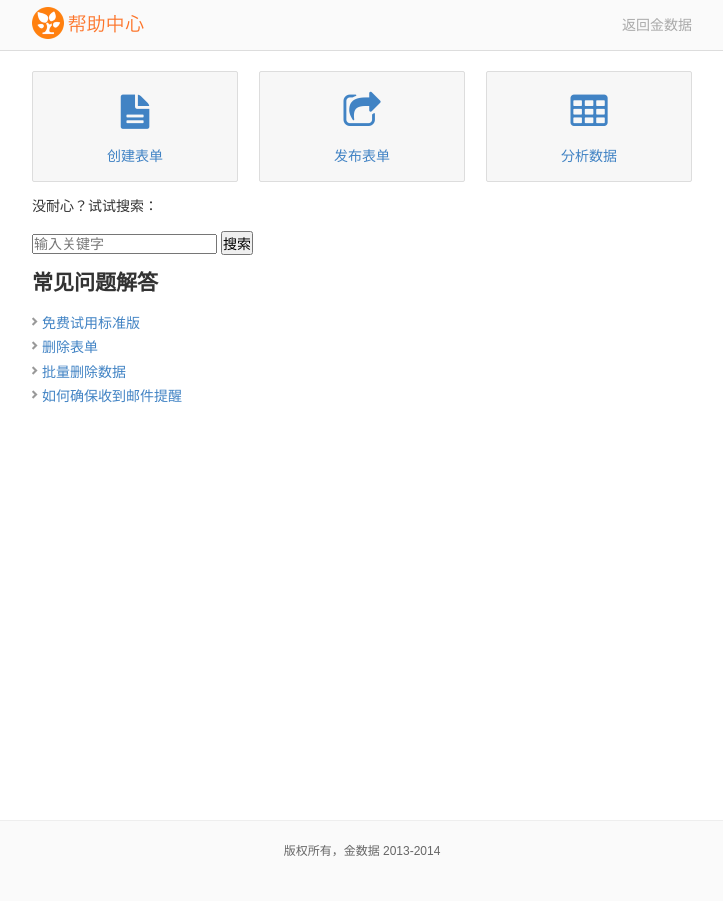
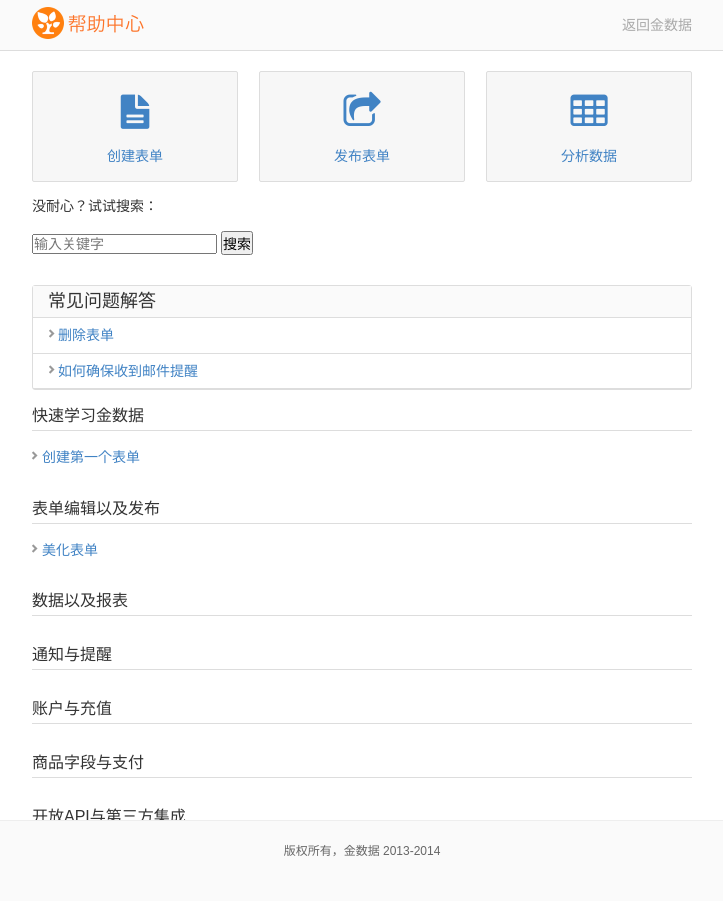
Before and after one commit to jinshuju/help.jinshuju.net, a Jekyll site: the page built from index.html, in a window 1280 px wide. Shown: the whole page, without its empty margins (278-1001 px from the left). Built offline with Jekyll 4.4.1, drawn with Linux system fonts in a browser that asks for light colours; Markdown is read by kramdown in place of the engine named in the settings.

Commit message:
add categories

```diff
--- /dev/null
+++ b/_posts/2014-1-1-create-form.md
@@ -0,0 +1,14 @@
+---
+layout: post
+title:  "创建第一个表单"
+date:   2014-04-19 10:06:17
+category: "quickstart"
+---
+
+在收到垃圾数据时，一条一条删除非常耗费时间。对于不合格的数据，您只需要批量删除，即可节省大量的时间和精力。
+
+1. 进入表单数据页面，点击批量删除。
+![数据页面](/images/batch-delete-1.png)
+
+2. 全选所有数据，或者勾选不合格数据，进行删除即可。
+![勾选删除](/images/batch-delete-2.png)
--- /dev/null
+++ b/_posts/2014-1-1-style-form.md
@@ -0,0 +1,14 @@
+---
+layout: post
+title:  "美化表单"
+date:   2014-04-19 10:06:17
+category: "form"
+---
+
+在收到垃圾数据时，一条一条删除非常耗费时间。对于不合格的数据，您只需要批量删除，即可节省大量的时间和精力。
+
+1. 进入表单数据页面，点击批量删除。
+![数据页面](/images/batch-delete-1.png)
+
+2. 全选所有数据，或者勾选不合格数据，进行删除即可。
+![勾选删除](/images/batch-delete-2.png)
--- a/css/main.css
+++ b/css/main.css
@@ -270,3 +270,48 @@ a:hover   { color: #4183c4; }
   text-align: center;
   width: 20px;
 }
+
+#faq {
+  margin-top: 30px;
+  border-radius: 3px;
+  border: 1px solid #ddd;
+}
+
+#faq h2 {
+  font-size: 18px;
+  font-weight: normal;
+  background-color: #fafafa;
+  margin: 0;
+  padding: 5px 15px;
+  border-bottom: 1px solid #ddd;
+}fefefe
+
+#faq .posts {
+  margin-top: 0px;
+}
+
+#faq ul {
+  margin: 0px;
+}
+#faq li {
+  border-bottom: 1px solid #ddd;
+}
+
+#faq li a {
+  padding: 5px 15px 5px 25px;
+  background-position: 16px 11px;
+}
+
+#faq li a:hover {
+  background-color: #DCF1FD;
+  padding: 5px 15px 5px 25px;
+  background-position: 18px 11px;
+}
+
+.category h2 {
+  font-size: 16px;
+  font-weight: normal;
+  margin: 15px 0px 10px;
+  padding-bottom: 4px;
+  border-bottom: 1px solid #ddd;
+}
--- a/index.html
+++ b/index.html
@@ -48,11 +48,79 @@ title: "金数据帮助中心"
 </div>
 
 
-<div id="home">
+<div id="faq">
   <h2>常见问题解答</h2>
   <ul class="posts">
-    {% for post in site.posts %}
+    {% for post in site.tags.FAQ %}
       <li><a href="{{ post.url }}">{{ post.title }}</a></li>
     {% endfor %}
   </ul>
 </div>
+
+<div class="categories">
+  <div class="category">
+    <h2>快速学习金数据</h2>
+    <ul class="posts">
+      {% for post in site.categories.quickstart %}
+        <li><a href="{{ post.url }}">{{ post.title }}</a></li>
+      {% endfor %}
+    </ul>
+  </div>
+
+  <div class="category">
+    <h2>表单编辑以及发布</h2>
+    <ul class="posts">
+      {% for post in site.categories.form %}
+        <li><a href="{{ post.url }}">{{ post.title }}</a></li>
+      {% endfor %}
+    </ul>
+  </div>
+
+  <div class="category">
+    <h2>数据以及报表</h2>
+    <ul class="posts">
+      {% for post in site.categories.data %}
+        <li><a href="{{ post.url }}">{{ post.title }}</a></li>
+      {% endfor %}
+    </ul>
+  </div>
+
+  <div class="category">
+    <h2>通知与提醒</h2>
+    <ul class="posts">
+      {% for post in site.categories.notification %}
+        <li><a href="{{ post.url }}">{{ post.title }}</a></li>
+      {% endfor %}
+    </ul>
+  </div>
+
+
+  <div class="category">
+    <h2>账户与充值</h2>
+    <ul class="posts">
+      {% for post in site.categories.account %}
+        <li><a href="{{ post.url }}">{{ post.title }}</a></li>
+      {% endfor %}
+    </ul>
+  </div>
+
+
+  <div class="category">
+    <h2>商品字段与支付</h2>
+    <ul class="posts">
+      {% for post in site.categories.payment %}
+        <li><a href="{{ post.url }}">{{ post.title }}</a></li>
+      {% endfor %}
+    </ul>
+  </div>
+
+  <div class="category">
+    <h2>开放API与第三方集成</h2>
+    <ul class="posts">
+      {% for post in site.categories.API %}
+        <li><a href="{{ post.url }}">{{ post.title }}</a></li>
+      {% endfor %}
+    </ul>
+  </div>
+
+</div>
```
Also changed, not shown: _posts/2014-1-1-delete-form.md (+1 -0 lines), _posts/2014-1-2-how-to-get-emails-from-jinshuju.md (+2 -1 lines).
